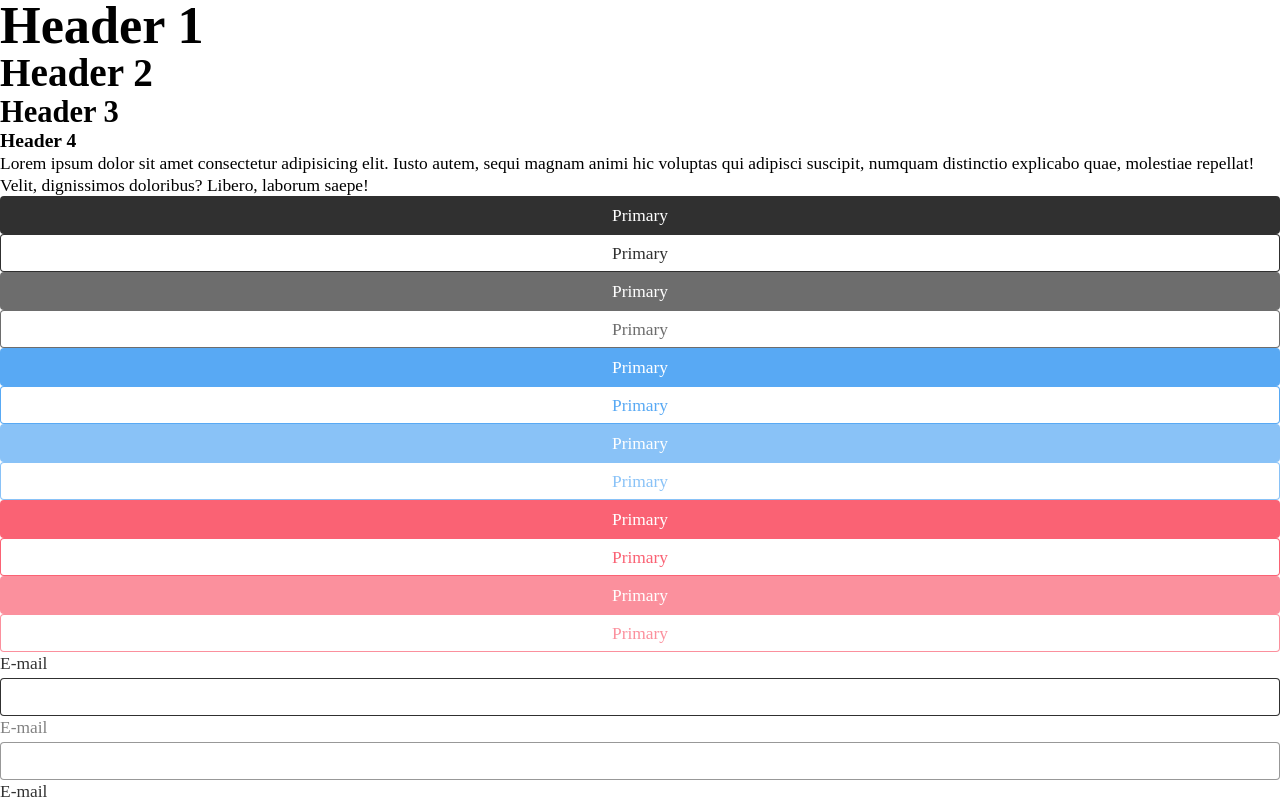
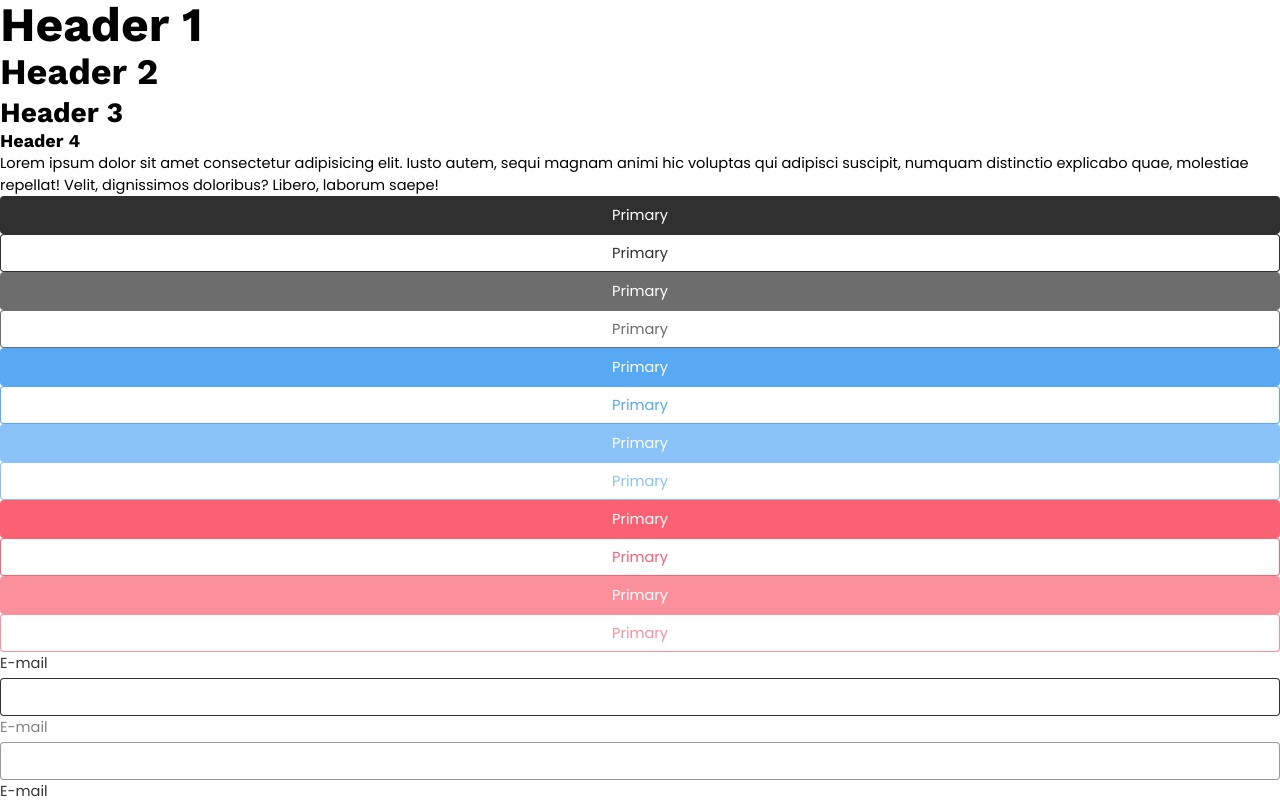
Before and after one commit to ChristoPy/silk-design-system, a Vue app: page / in a window 1280 px wide. Shown: the top 800 px of the page. Built offline with nearby package versions, Linux system fonts and the light colour scheme.

Commit message:
Update typography.
Link all needed fonts.
Remove h5 and h6 headings.

```diff
--- a/src/styles/typography/main.scss
+++ b/src/styles/typography/main.scss
@@ -1,13 +1,24 @@
 @import 'variables.scss';
 @import 'mixins.scss';
+
+// Import font to use in headings
+@import url('https://fonts.googleapis.com/css2?family=Work+Sans:wght@700&display=swap');
+
+// Import font to use in body copy
+@import url('https://fonts.googleapis.com/css2?family=Poppins:ital,wght@0,400;0,700;1,400;1,700&family=Work+Sans:wght@700&display=swap');
 
 /* Resets the font size virtually to 16px */
 body {
   font-size: 100%;
+  font-family: 'Poppins', sans-serif;
+}
+
+h1, h2, h3, h4 {
+  font-family: 'Work Sans', sans-serif;
 }
 
 /* Keep the same font-size-adjust to needed elements */
-body, input, textarea, select, option, h1, h2, h3, h4, h5, h6 {
+body, input, textarea, select, option, h1, h2, h3, h4 {
   font-size-adjust: 0.5;
 }
 
--- a/src/styles/typography/variables.scss
+++ b/src/styles/typography/variables.scss
@@ -32,3 +32,8 @@ $desktop:
   'h3'            1.75em         none,
   'h4'            none           none,
 ;
+
+/**
+ * Headings
+**/
+$headings: 'h1' 'h2' 'h3' 'h4';
```
